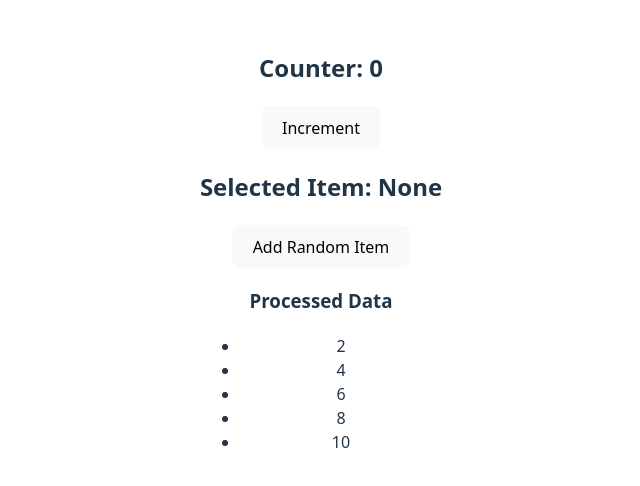
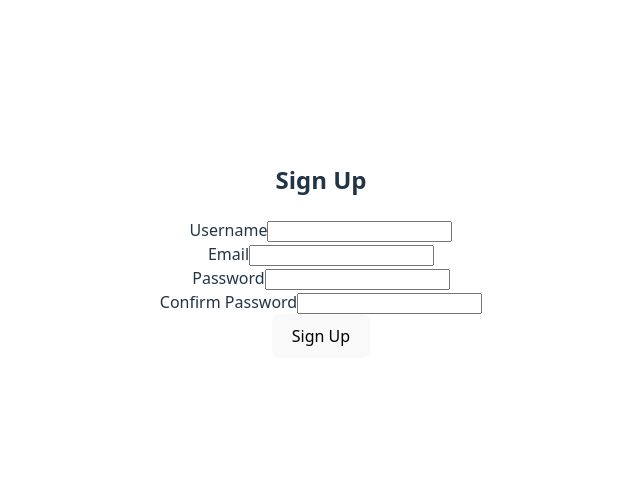
Before and after one commit to Eduardo-Nightborn/Exercice-Debugging, a React (Vite) app: page / in a window 1280 px wide. Shown: the part 150-636 px from the top of the page, without its empty margins (319-959 px from the left). Built offline with nearby package versions, Linux system fonts and the light colour scheme.

Commit message:
Exercice 7: Formulaires et validation

```diff
--- a/src/App.tsx
+++ b/src/App.tsx
@@ -1,10 +1,10 @@
-import { PerformanceApp } from "./components/PerformanceApp";
+import { SignupForm } from "./components/SignupForm";
 import "./App.css";
 
 function App() {
   return (
     <>
-      <PerformanceApp />
+      <SignupForm />
     </>
   );
 }
--- /dev/null
+++ b/src/components/SignupForm/index.tsx
@@ -0,0 +1,141 @@
+// FormBug.tsx - Problèmes avec la gestion de formulaires
+import React, { useState, FormEvent } from "react";
+interface FormValues {
+  username: string;
+  email: string;
+  password: string;
+  confirmPassword: string;
+}
+interface FormErrors {
+  username?: string;
+  email?: string;
+  password?: string;
+  confirmPassword?: string;
+}
+export const SignupForm: React.FC = () => {
+  const [values, setValues] = useState<FormValues>({
+    username: "",
+    email: "",
+    password: "",
+    confirmPassword: "",
+  });
+  const [errors, setErrors] = useState<FormErrors>({});
+  const [isSubmitting, setIsSubmitting] = useState(false);
+  const [isSubmitted, setIsSubmitted] = useState(false);
+  // Bug 1:
+  const validate = (formValues: FormValues): FormErrors => {
+    const newErrors: FormErrors = {};
+    if (!formValues.username) {
+      newErrors.username = "Username is required";
+    }
+    if (!formValues.email) {
+      newErrors.email = "Email is required";
+    } else if (!/^[^\s@]+@[^\s@]+\.[^\s@]{2,}$/.test(formValues.email)) {
+      // Bug: wrong regex
+      newErrors.email = "Email is invalid";
+    }
+    if (!formValues.password) {
+      newErrors.password = "Password is required";
+    } else if (formValues.password.length < 6) {
+      newErrors.password = "Password must be at least 6 characters";
+    }
+    // Bug:
+    if (!formValues.confirmPassword) {
+      newErrors.confirmPassword = "Confirm Password is required";
+    } else if (formValues.password !== formValues.confirmPassword) {
+      newErrors.confirmPassword = "Passwords do not match";
+    }
+    setErrors(newErrors);
+    return newErrors;
+  };
+  // Bug 2:
+  const handleChange = (e: React.ChangeEvent<HTMLInputElement>) => {
+    e.preventDefault();
+    const { name, value } = e.target;
+    console.log("NAAME : ", name);
+    console.log("VALUE : ", value);
+    // Bug: values ne mets pas a jour le state -- FIXED
+    //values[name as keyof FormValues] = value;
+    setValues((prevValues) => ({
+      ...prevValues,
+      [name]: value,
+    }));
+  };
+  const handleSubmit = (e: FormEvent) => {
+    e.preventDefault();
+    setIsSubmitting(true);
+    // Validation
+    const formErrors = validate(values);
+
+    if (Object.keys(errors).length > 0) {
+      setErrors(formErrors);
+      setIsSubmitting(false);
+      setIsSubmitted(false);
+      return;
+    }
+
+    // Bug 3:
+    setIsSubmitting(false);
+    setIsSubmitted(true);
+  };
+
+  return (
+    <div>
+      <h2>Sign Up</h2>
+      {isSubmitted && Object.keys(errors).length === 0 ? (
+        <div style={{ color: "green" }}>Successfully signed up!</div>
+      ) : null}
+      <form onSubmit={handleSubmit}>
+        <div>
+          <label htmlFor="username">Username</label>
+          <input
+            type="text"
+            id="username"
+            name="username"
+            value={values.username}
+            onChange={handleChange}
+          />
+          {errors.username && <p style={{ color: "red" }}>{errors.username}</p>}
+        </div>
+        <div>
+          <label htmlFor="email">Email</label>
+          <input
+            type="email"
+            id="email"
+            name="email"
+            value={values.email}
+            onChange={handleChange}
+          />
+          {errors.email && <p style={{ color: "red" }}>{errors.email}</p>}
+        </div>
+        <div>
+          <label htmlFor="password">Password</label>
+          <input
+            type="password"
+            id="password"
+            name="password"
+            value={values.password}
+            onChange={handleChange}
+          />
+          {errors.password && <p style={{ color: "red" }}>{errors.password}</p>}
+        </div>
+        <div>
+          <label htmlFor="confirmPassword">Confirm Password</label>
+          <input
+            type="password"
+            id="confirmPassword"
+            name="confirmPassword"
+            value={values.confirmPassword}
+            onChange={handleChange}
+          />
+          {errors.confirmPassword && (
+            <p style={{ color: "red" }}>{errors.confirmPassword}</p>
+          )}
+        </div>
+        <button type="submit" disabled={isSubmitting}>
+          {isSubmitting ? "Submitting..." : "Sign Up"}
+        </button>
+      </form>
+    </div>
+  );
+};
```
